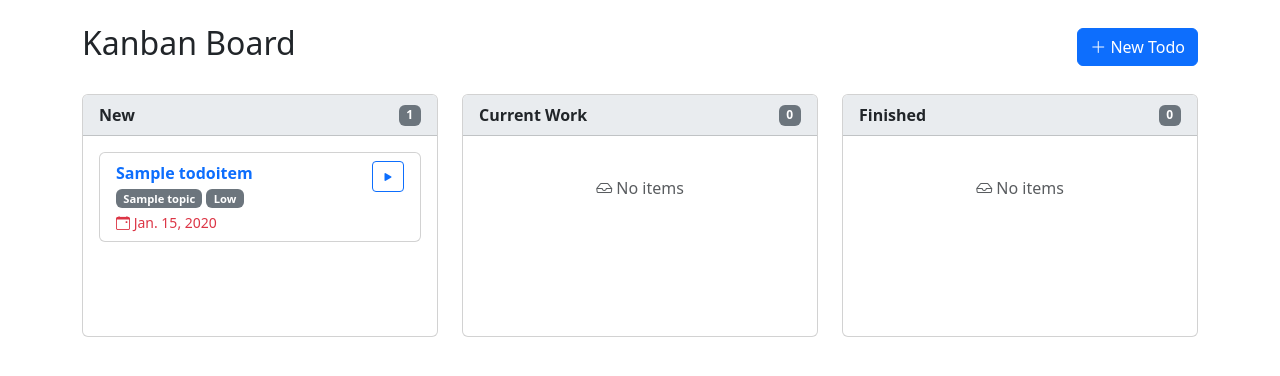
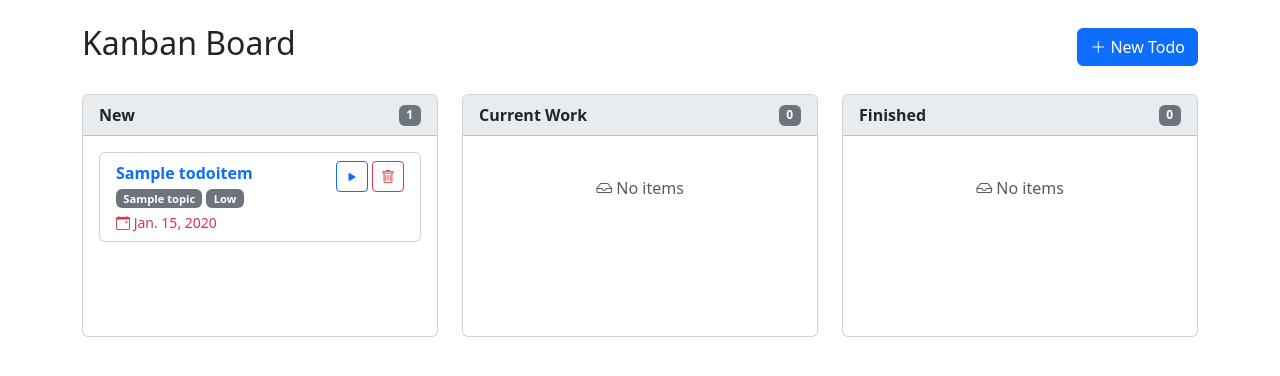
Before and after one commit to cme-research/cme-personal-actionplanner, a Django app: page /kanban/ in a window 1280 px wide. Shown: the part 57-433 px from the top of the page. Run offline with Django 5.2, Linux system fonts and the light colour scheme; a user stored in the database is signed in; tables that the repository leaves empty hold one stand-in row (values such as "Sample post").

Commit message:
Add action buttons to all kanban columns
- New: play (start) + trash (delete with confirmation)
- Current Work: check (done) + arrow-back (back to new)
- Done: arrow-back (reopen to current work)

Co-Authored-By: Claude Opus 4.6 (1M context) <noreply@anthropic.com>

```diff
--- a/todos/templates/todos/kanban.html
+++ b/todos/templates/todos/kanban.html
@@ -34,23 +34,46 @@
                                     <span class="badge priority-{{ item.priority }}" style="font-size: 0.7em;">{{ item.get_priority_display }}</span>
                                 </div>
                             </div>
-                            {% if state.value != "finished" %}
-                            <div>
+                            <div class="d-flex gap-1">
+                                {% if item.state == "new" %}
                                 <form method="post" action="{% url 'todos:todo_change_state' pk=item.pk %}" class="d-inline">
                                     {% csrf_token %}
                                     <input type="hidden" name="next" value="{% url 'todos:kanban' %}">
-                                    {% if item.state == "new" %}
                                     <button name="state" value="current_work" class="btn btn-sm btn-outline-primary" title="Start">
                                         <i class="bi bi-play-fill"></i>
                                     </button>
-                                    {% else %}
+                                </form>
+                                <form method="post" action="{% url 'todos:todo_delete' pk=item.pk %}" class="d-inline" onsubmit="return confirm('Delete this todo?')">
+                                    {% csrf_token %}
+                                    <button type="submit" class="btn btn-sm btn-outline-danger" title="Delete">
+                                        <i class="bi bi-trash"></i>
+                                    </button>
+                                </form>
+                                {% elif item.state == "current_work" %}
+                                <form method="post" action="{% url 'todos:todo_change_state' pk=item.pk %}" class="d-inline">
+                                    {% csrf_token %}
+                                    <input type="hidden" name="next" value="{% url 'todos:kanban' %}">
                                     <button name="state" value="finished" class="btn btn-sm btn-outline-success" title="Done">
                                         <i class="bi bi-check-lg"></i>
                                     </button>
-                                    {% endif %}
                                 </form>
+                                <form method="post" action="{% url 'todos:todo_change_state' pk=item.pk %}" class="d-inline">
+                                    {% csrf_token %}
+                                    <input type="hidden" name="next" value="{% url 'todos:kanban' %}">
+                                    <button name="state" value="new" class="btn btn-sm btn-outline-secondary" title="Back to New">
+                                        <i class="bi bi-arrow-counterclockwise"></i>
+                                    </button>
+                                </form>
+                                {% elif item.state == "finished" %}
+                                <form method="post" action="{% url 'todos:todo_change_state' pk=item.pk %}" class="d-inline">
+                                    {% csrf_token %}
+                                    <input type="hidden" name="next" value="{% url 'todos:kanban' %}">
+                                    <button name="state" value="current_work" class="btn btn-sm btn-outline-warning" title="Reopen">
+                                        <i class="bi bi-arrow-counterclockwise"></i>
+                                    </button>
+                                </form>
+                                {% endif %}
                             </div>
-                            {% endif %}
                         </div>
                         {% if item.due_date %}
                         <small class="{% if item.is_overdue %}text-danger{% elif item.is_due_today %}text-warning{% else %}text-muted{% endif %} mt-1 d-block">
```
